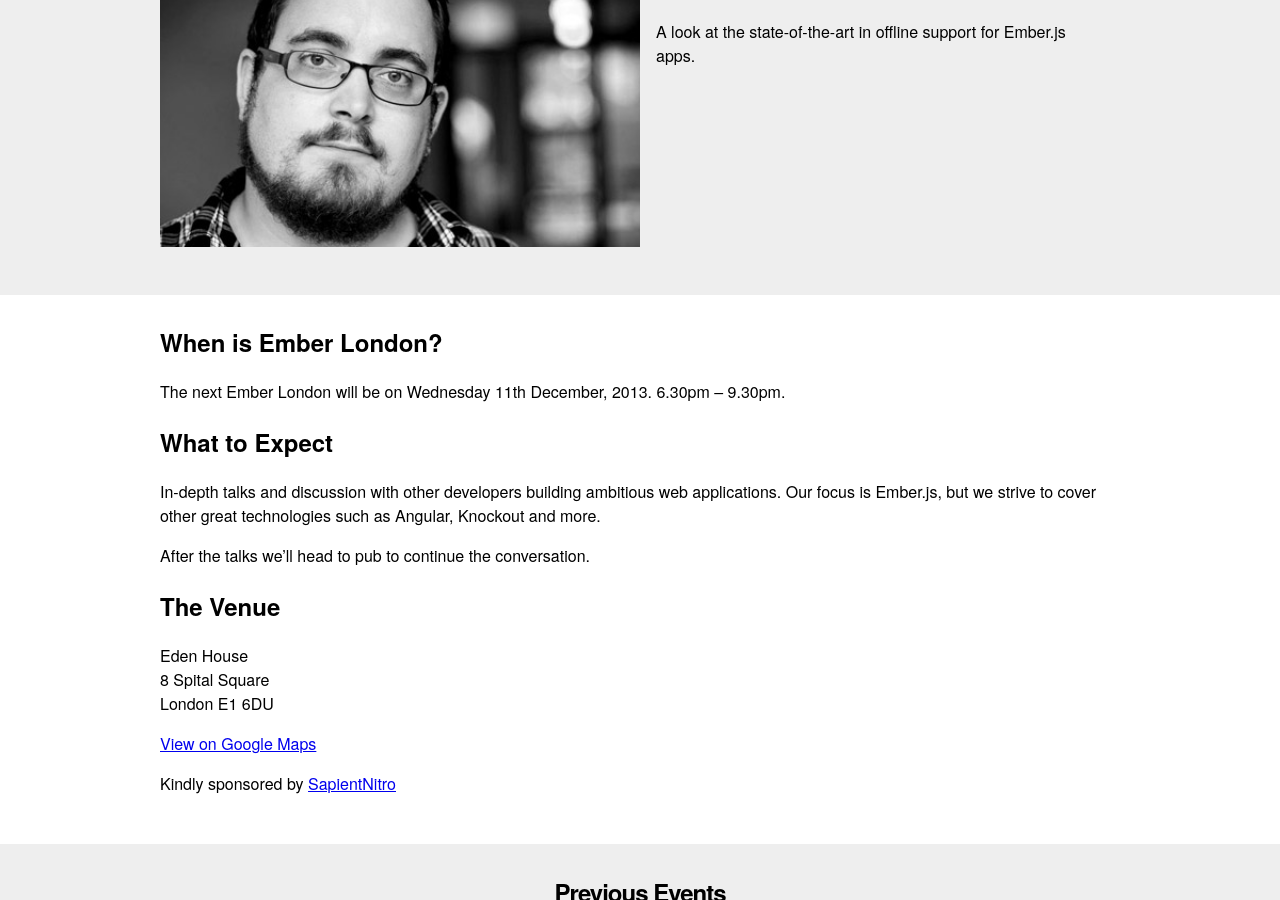
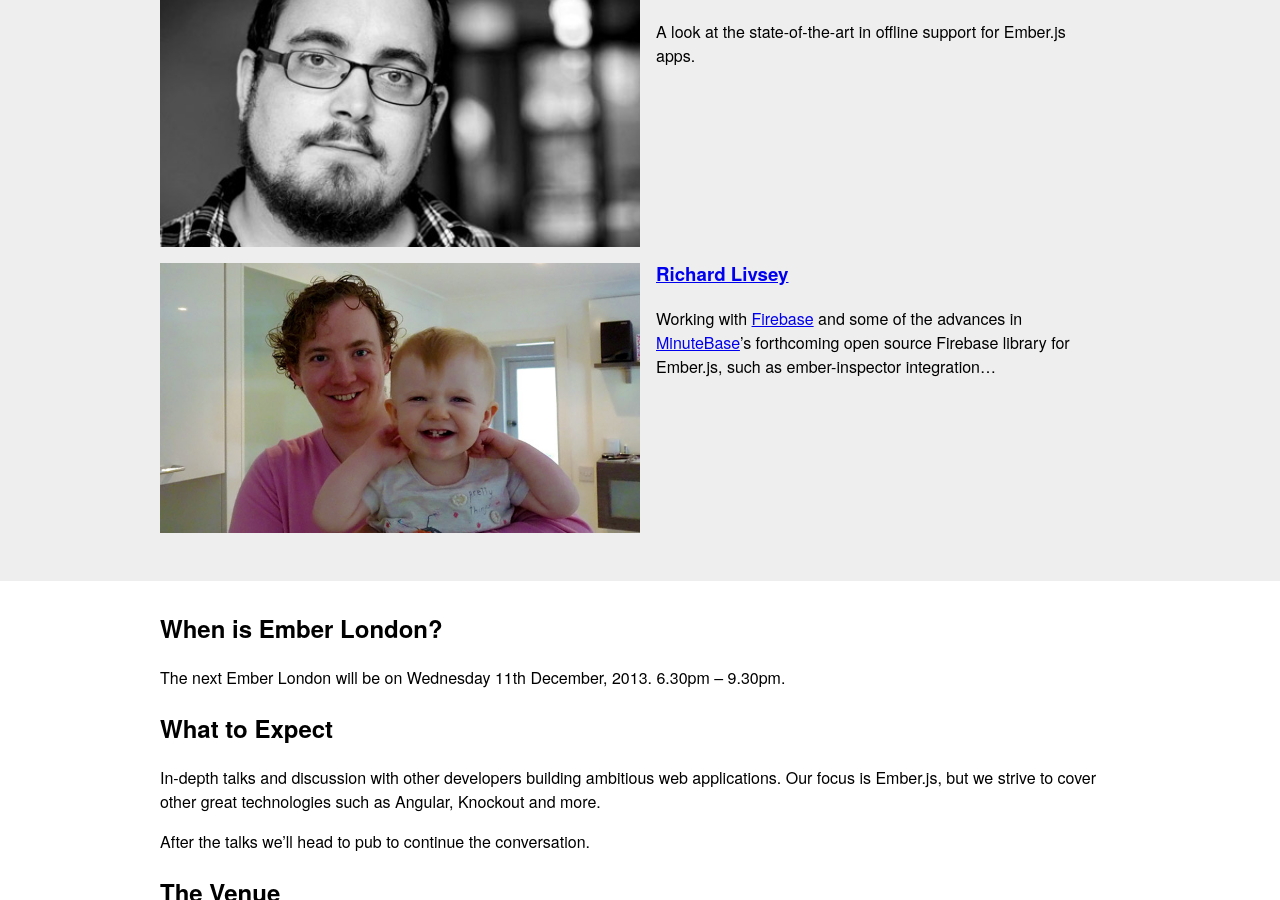
Before and after one commit to emberlondon/emberlondon.github.io, a Jekyll site: the page built from index.html, in a window 1280 px wide and 900 px high, scrolled down 1009 px. Built offline with Jekyll 4.4.1, drawn with Linux system fonts in a browser that asks for light colours; Markdown is read by kramdown in place of the engine named in the settings.

Commit message:
Add Richard

```diff
--- a/index.html
+++ b/index.html
@@ -59,6 +59,21 @@ title: Ember London
         </a></h3>
         <p>A look at the state-of-the-art in offline support
           for Ember.js apps.</p>
+      </div>
+    </div>
+    <div class="profile">
+      <div class="image">
+        <a href="https://twitter.com/rlivsey" class="block">
+          <img src="/images/richard.jpg" class="img-responsive">
+        </a>
+      </div>
+      <div class="text">
+        <h3><a href="https://twitter.com/rlivsey">
+          Richard Livsey
+        </a></h3>
+        <p>Working with <a href="https://www.firebase.com/">Firebase</a> and some of the
+          advances in <a href="https://minutebase.com/">MinuteBase</a>’s forthcoming
+          open source Firebase library for Ember.js, such as ember-inspector integration…</p>
       </div>
     </div>
   </div>
```
Also changed, not shown: images/richard.jpg (added).
